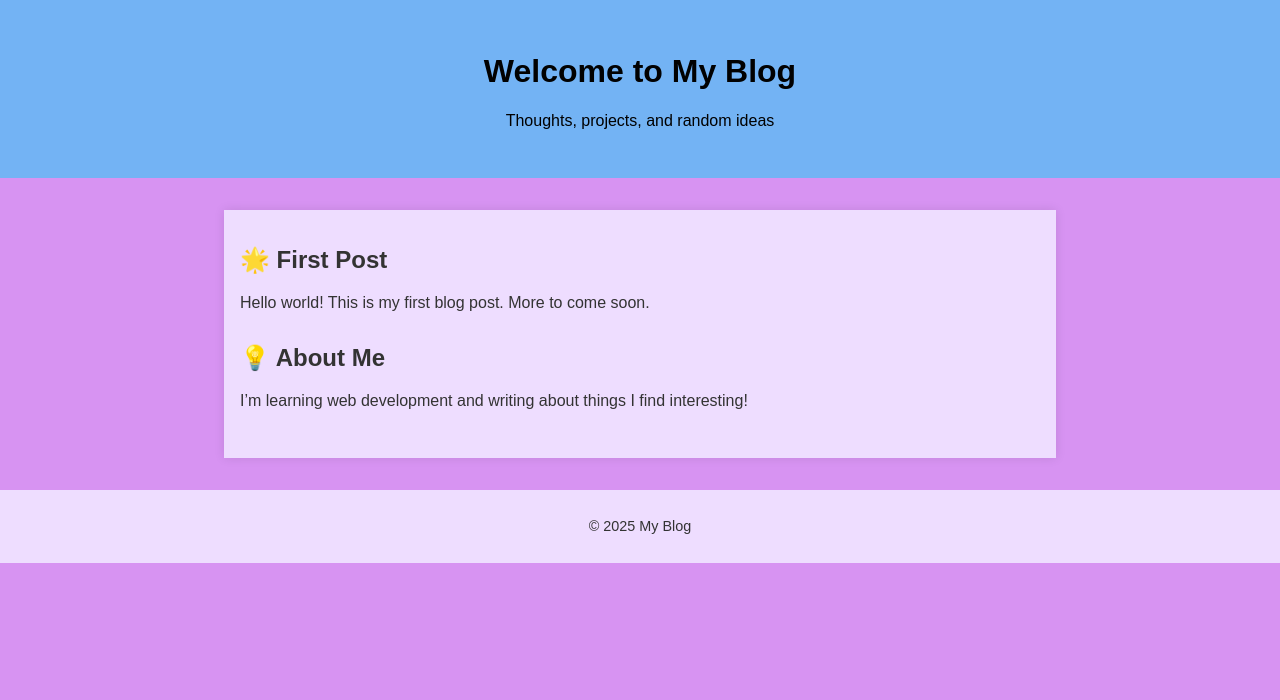
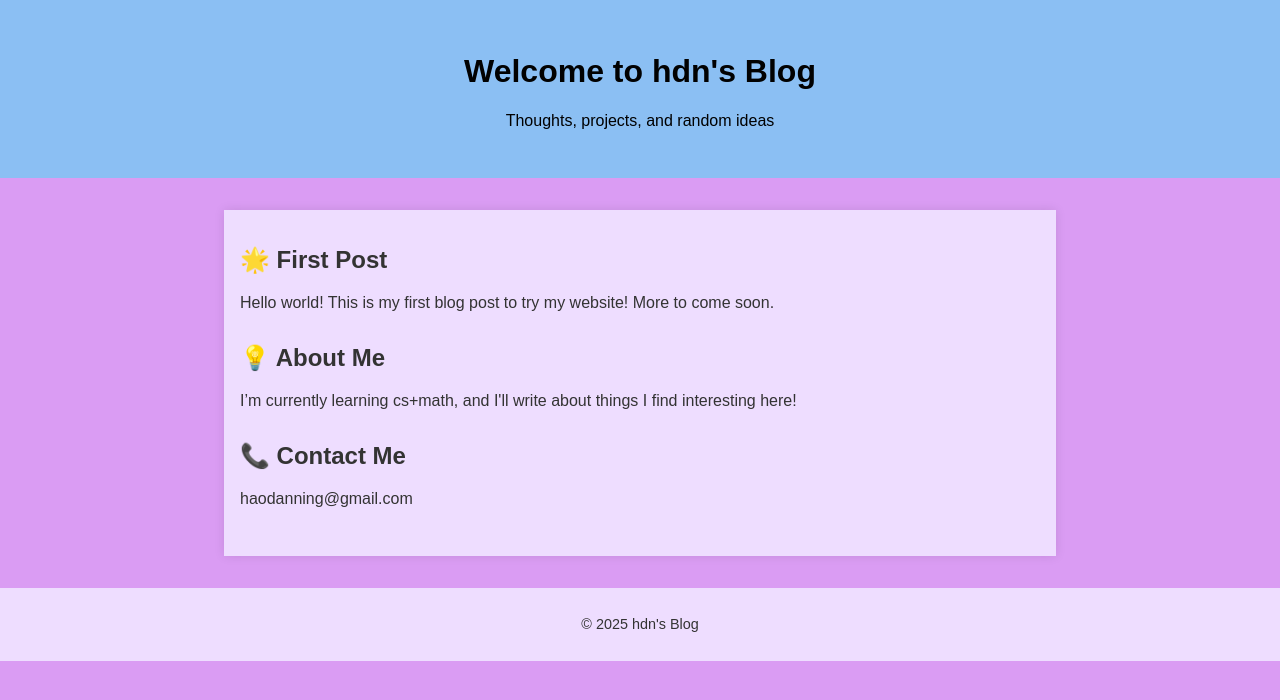
Before and after one commit to hhdning21/hhdning21.github.io, a plain HTML site: page index.html in a window 1280 px wide. Drawn offline with Linux system fonts and the light colour scheme.

Commit message:
things added

```diff
--- a/index.html
+++ b/index.html
@@ -7,24 +7,29 @@
 </head>
 <body>
   <header>
-    <h1>Welcome to My Blog</h1>
+    <h1>Welcome to hdn's Blog</h1>
     <p>Thoughts, projects, and random ideas</p>
   </header>
 
   <main>
     <article>
       <h2>🌟 First Post</h2>
-      <p>Hello world! This is my first blog post. More to come soon.</p>
+      <p>Hello world! This is my first blog post to try my website! More to come soon.</p>
     </article>
 
     <article>
       <h2>💡 About Me</h2>
-      <p>I’m learning web development and writing about things I find interesting!</p>
+      <p>I’m currently learning cs+math, and I'll write about things I find interesting here!</p>
     </article>
+
+    <article>
+        <h2>📞 Contact Me</h2>
+        <p>haodanning@gmail.com</p>
+      </article>
   </main>
 
   <footer>
-    <p>© 2025 My Blog</p>
+    <p>© 2025 hdn's Blog</p>
   </footer>
 </body>
 </html>
--- a/style.css
+++ b/style.css
@@ -2,12 +2,12 @@ body {
     font-family: sans-serif;
     margin: 0;
     padding: 0;
-    background: #d793f2;
+    background: #da9cf3;
     color: #333;
   }
 
   header {
-    background: #73b3f4;
+    background: #8bbff3;
     color: rgb(1, 1, 1);
     text-align: center;
     padding: 2em;
```
